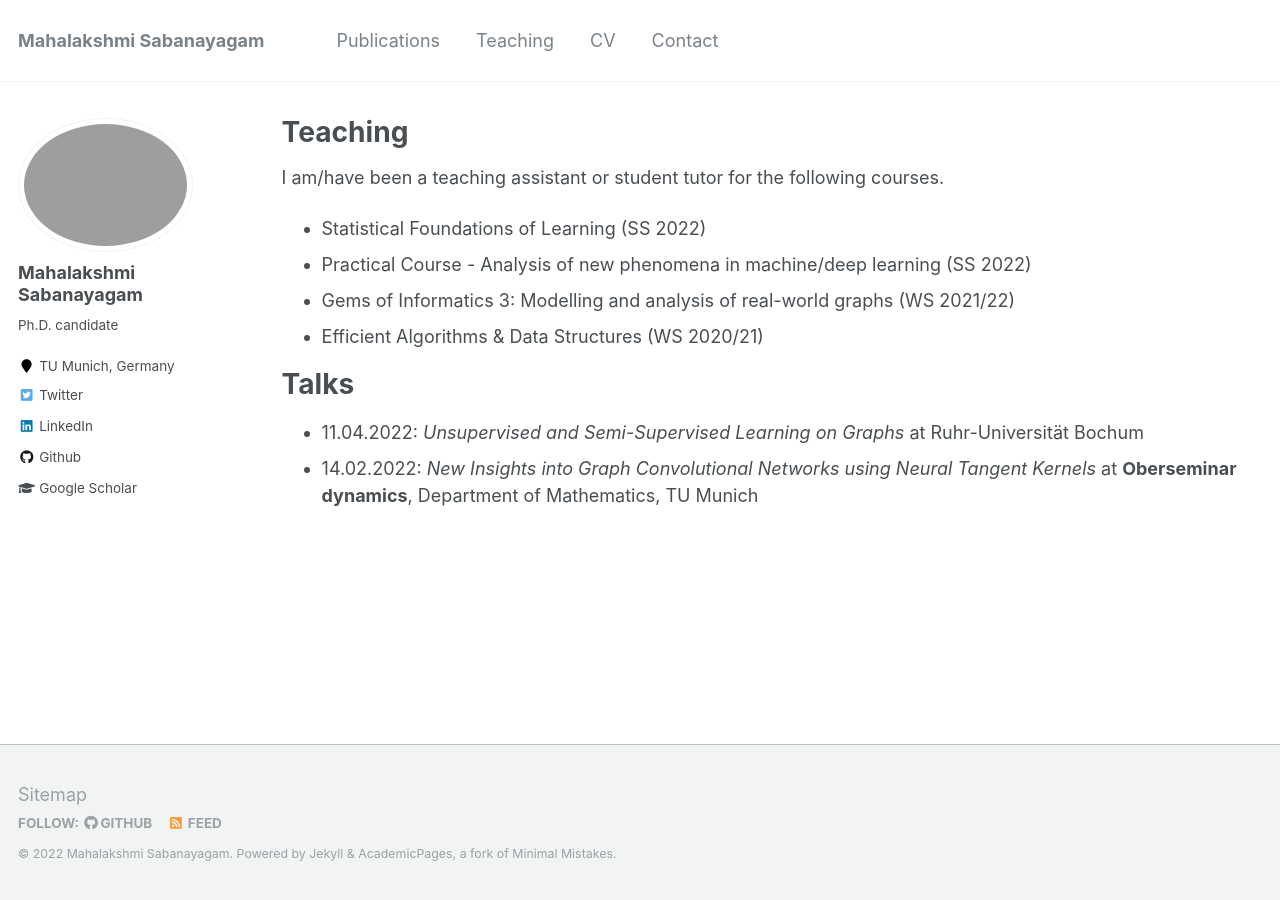
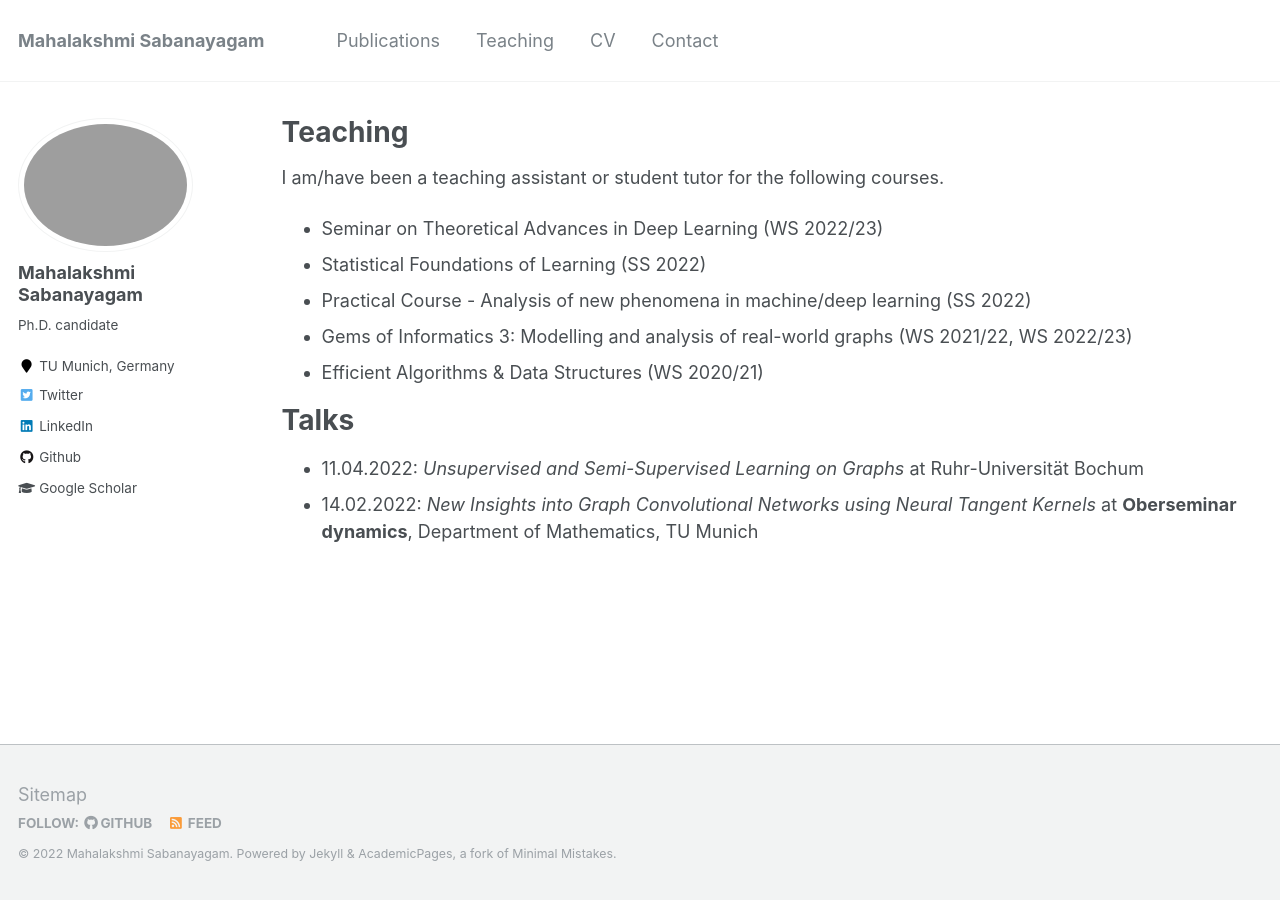
Before and after one commit to mahalakshmi-sabanayagam/mahalakshmi-sabanayagam.github.io, a Jekyll site: the page built from _pages/teaching.md, in a window 1280 px wide. Built offline with Jekyll 4.4.1, drawn with Linux system fonts in a browser that asks for light colours.

```diff
--- a/_pages/teaching.md
+++ b/_pages/teaching.md
@@ -6,9 +6,10 @@ author_profile: true
 ---
 
 I am/have been a teaching assistant or student tutor for the following courses.
+* Seminar on Theoretical Advances in Deep Learning (WS 2022/23)
 * Statistical Foundations of Learning (SS 2022)
 * Practical Course - Analysis of new phenomena in machine/deep learning (SS 2022)
-* Gems of Informatics 3: Modelling and analysis of real-world graphs (WS 2021/22)
+* Gems of Informatics 3: Modelling and analysis of real-world graphs (WS 2021/22, WS 2022/23)
 * Efficient Algorithms & Data Structures (WS 2020/21)
 
 # Talks
```
Also changed, not shown: _pages/publications.md (+5 -4 lines).
